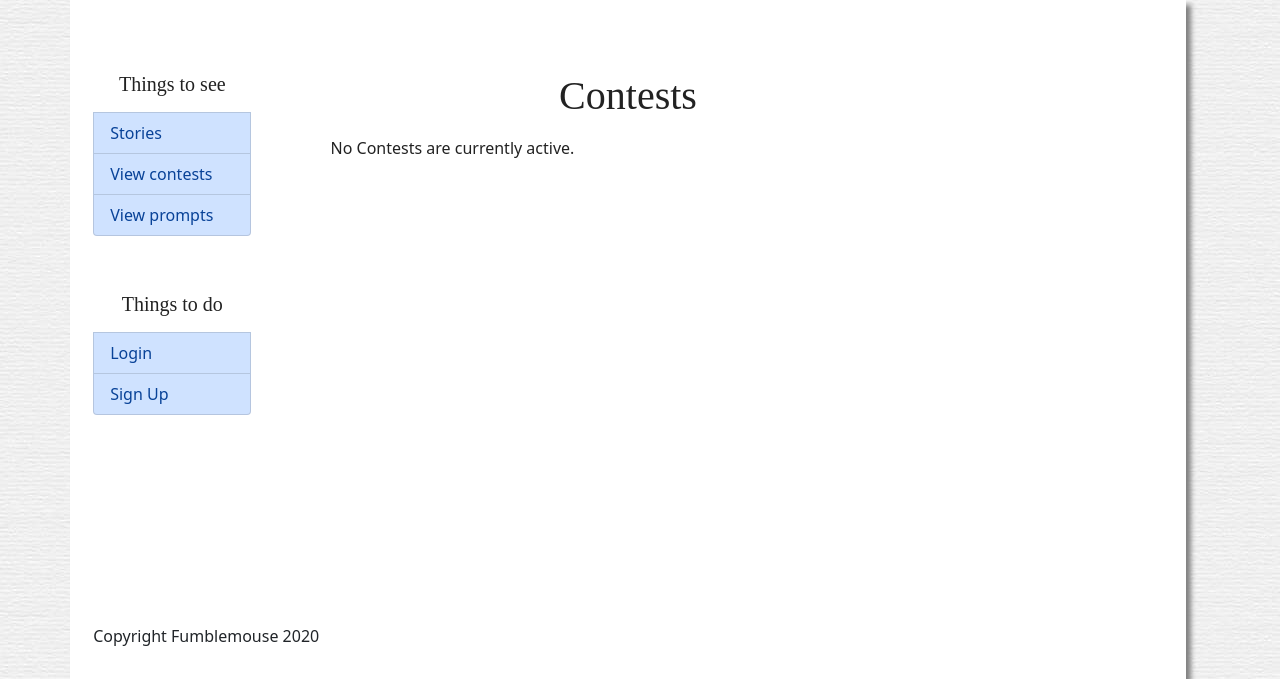
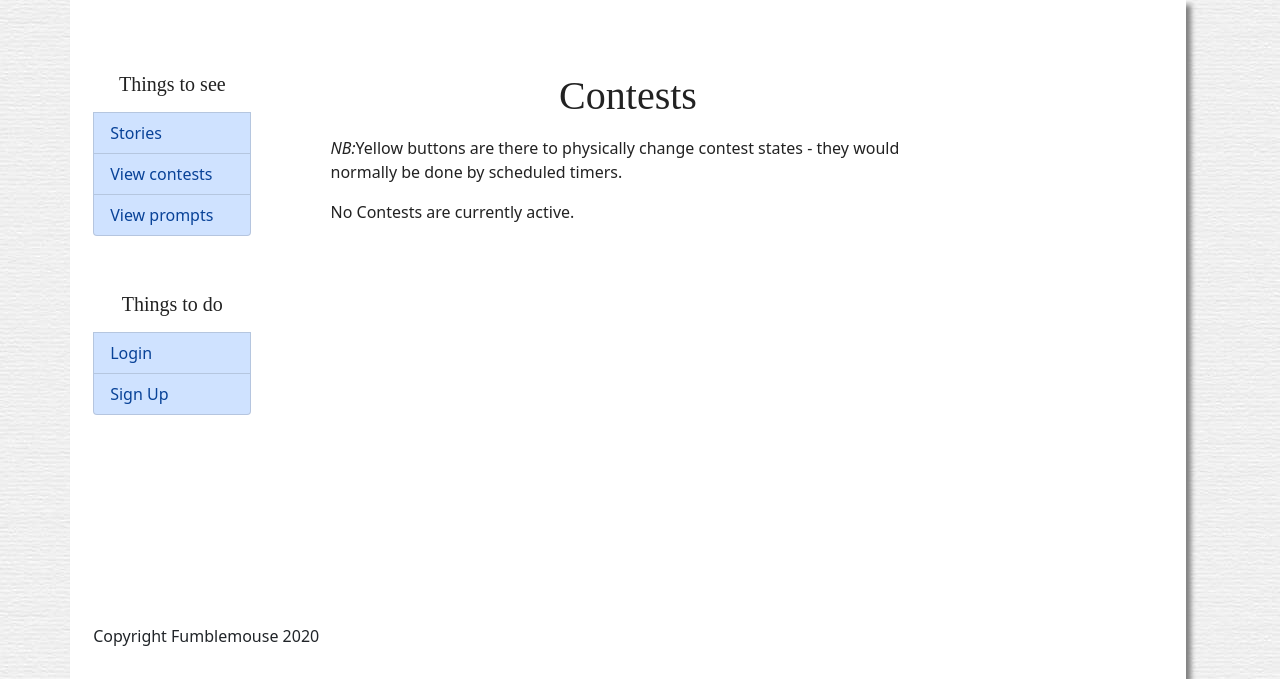
Before and after one commit to Fumblemouse/thunderdome-writing-contest, a Django app: page /view-contests in a window 1280 px wide. Shown: the part 56-735 px from the top of the page. Run offline with Django 3.2, Linux system fonts and the light colour scheme; data that the repository does not hold is empty; some web fonts are replaced.

Commit message:
Yellow button note

```diff
--- a/td2/promptarena/templates/promptarena/view-contests.html
+++ b/td2/promptarena/templates/promptarena/view-contests.html
@@ -4,6 +4,8 @@
 
 {% block content %}
 
+<p><em>NB:</em>Yellow buttons are there to physically change contest states -
+    they would normally be done by scheduled timers.</p>
 
 {% if current_contest_list %}
     <table class="table table-divided">
@@ -28,7 +30,7 @@
                     <a href="{% url 'close contest' contest.id %}" class="btn btn-warning">Close Entries</a></td>
                 {% endif %}
                 {% if contest.status == 'JUDGEMENT' %}
-                    <a href="{% url 'judge contest' contest.id %}" class="btn btn-primary">Judge</a>
+                    <a href="{% url 'judge contest' contest.id %}" class="btn btn-warning">Close Judging</a>
                 {% endif %}
             </td>
             <td>
```
